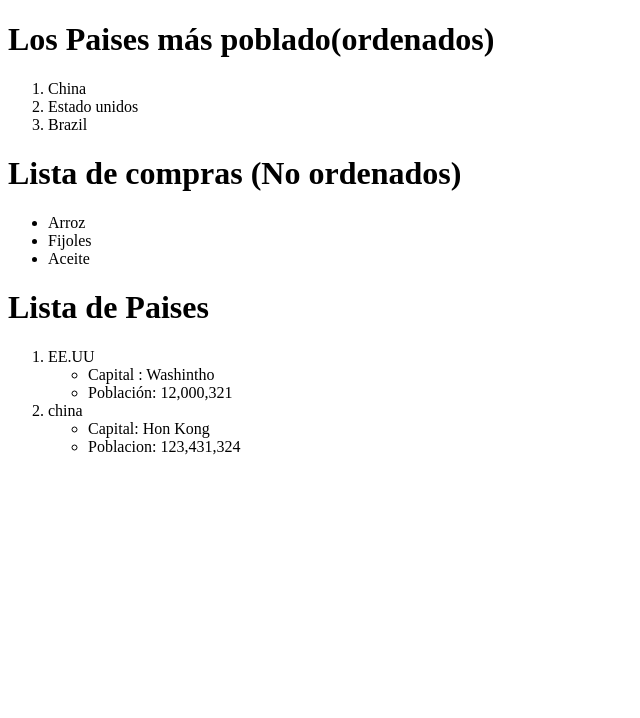
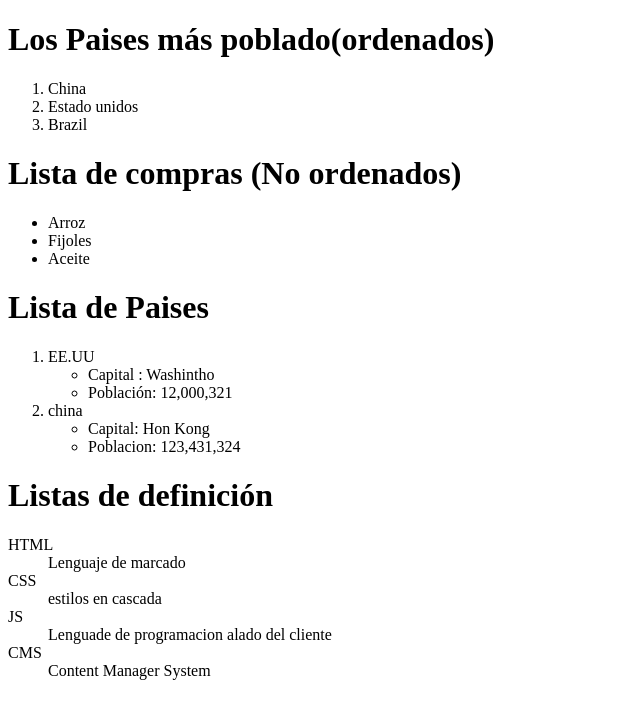
Before and after one commit to Dicxie1/PracticaWebI, a plain HTML site: page listas.html in a window 1280 px wide. Shown: the whole page, without its empty margins (0-640 px from the left). Drawn offline with Linux system fonts and the light colour scheme.

Commit message:
feature
se ma agregado los ejemplo de lista de defnición en HTML

```diff
--- a/listas.html
+++ b/listas.html
@@ -35,5 +35,16 @@
             <li>Poblacion: 123,431,324</li>
         </ul>
     </ol>
+    <h1>Listas de definición</h1>
+    <dl>
+        <dt>HTML</dt>
+        <dd>Lenguaje de marcado</dd>
+        <dt>CSS</dt>
+        <dd>estilos en cascada</dd>
+        <dt>JS</dt>
+        <dd>Lenguade de programacion alado del cliente</dd>
+        <dt>CMS</dt>
+        <dd>Content Manager System </dd>
+    </dl>
 </body>
 </html>
```
